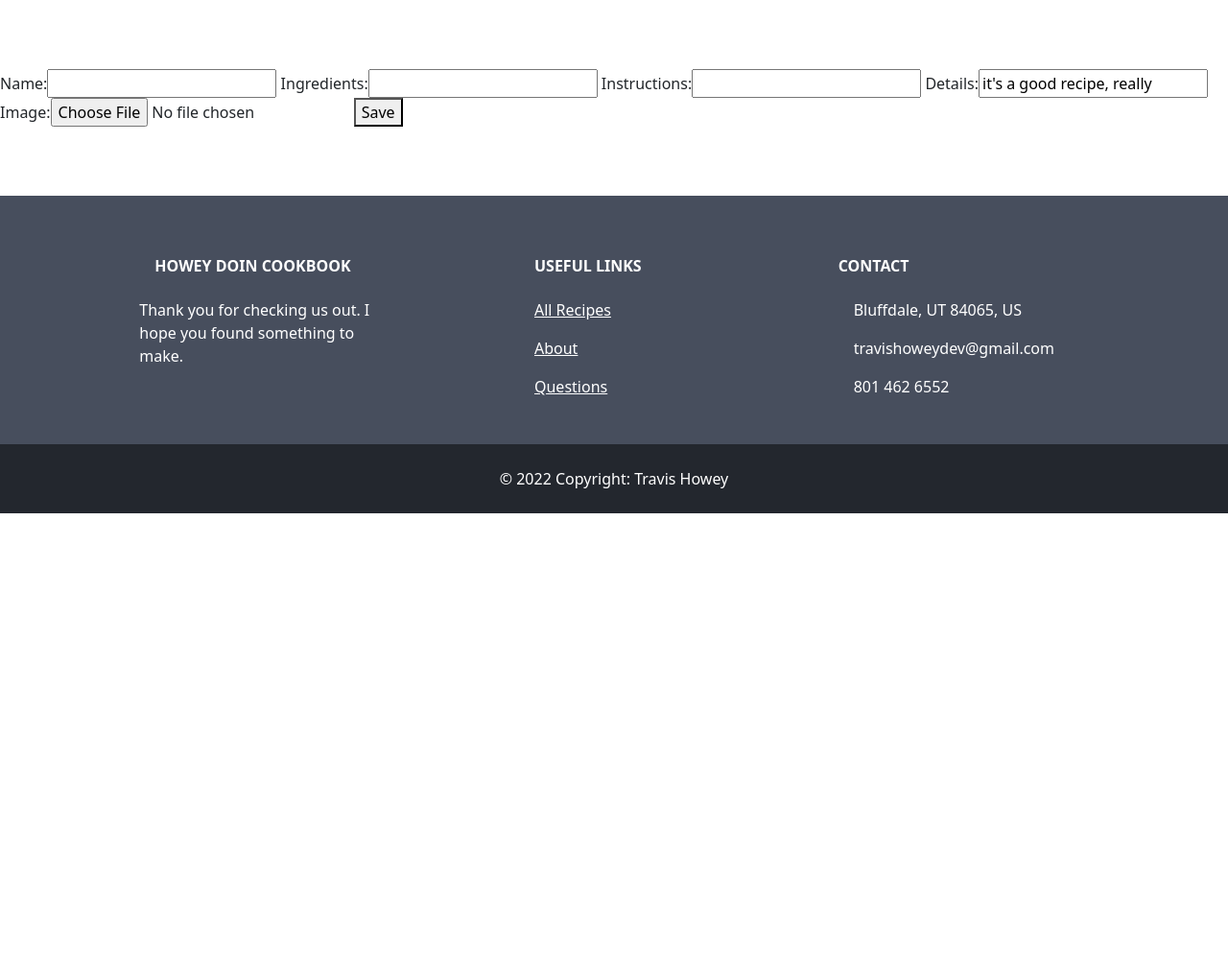
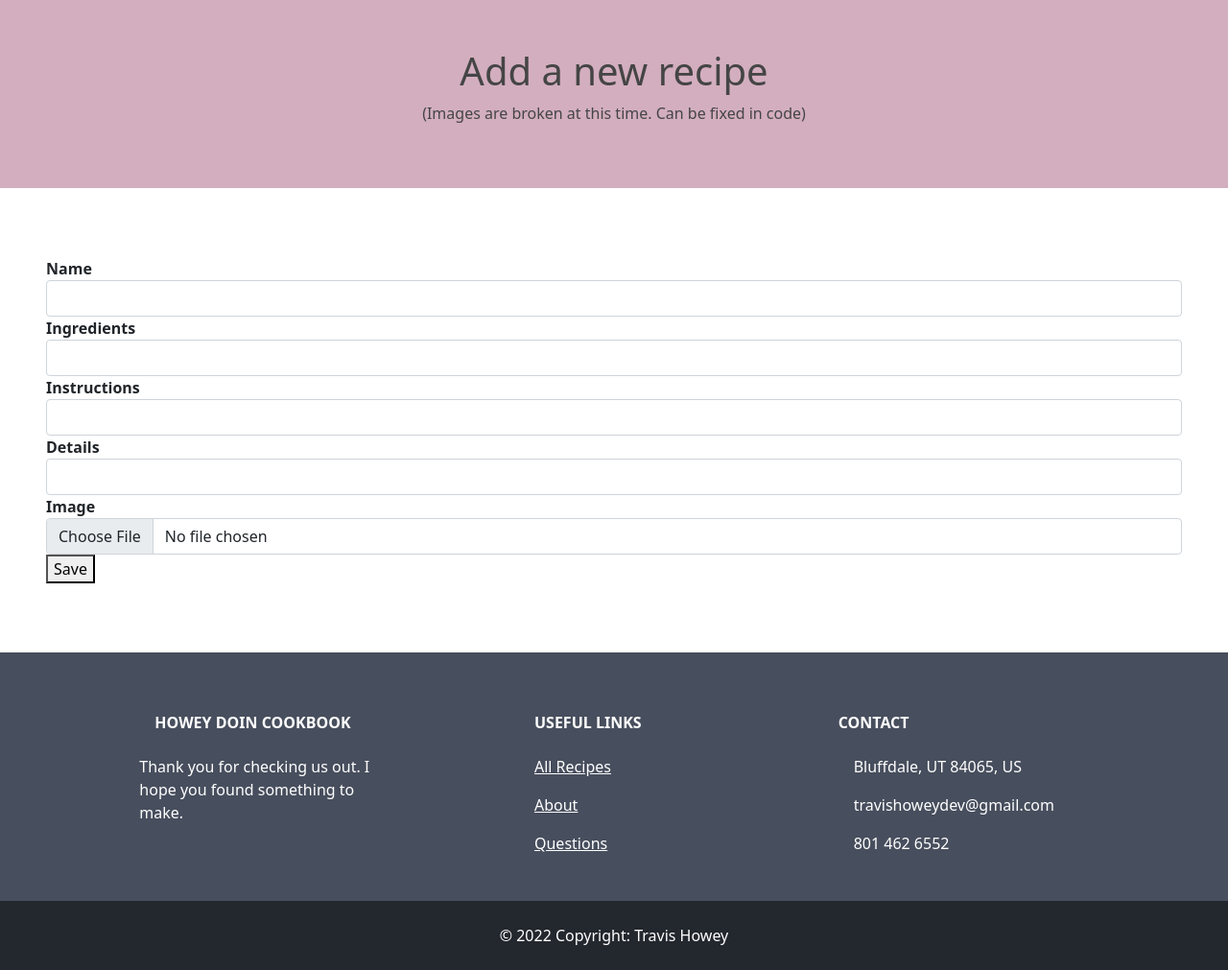
Before and after one commit to travishowey/cookbook, a Django app: page /home/add in a window 1280 px wide. Shown: the part 72-1083 px from the top of the page at 96% size. Before the commit the page ends 607 px from the top, so only its background shows below. Run offline with Django 3.2, Linux system fonts and the light colour scheme.

Commit message:
FINAL PUSH

```diff
--- a/mysite/howeydoin/static/howeydoin/style.css
+++ b/mysite/howeydoin/static/howeydoin/style.css
@@ -27,6 +27,10 @@ html {
   color: white!important
 }
 
+label {
+  font-weight: bold;
+}
+
 .column {
   float: left;
   width: 33.3%;
@@ -39,11 +43,12 @@ html {
   margin: 8px;
 }
 
+
 .about-section {
   padding: 50px;
   text-align: center;
-  background-color: #474e5d;
-  color: white;
+  background-color: #d3aebf;
+  color: #454545;
 }
 
 .container {
--- a/mysite/howeydoin/templates/howeydoin/about.html
+++ b/mysite/howeydoin/templates/howeydoin/about.html
@@ -6,7 +6,7 @@
     <meta name="viewport"
           content="width=device-width, user-scalable=no, initial-scale=1.0, maximum-scale=1.0, minimum-scale=1.0">
     <meta http-equiv="X-UA-Compatible" content="ie=edge">
-    <title>Document</title>
+    <title>About</title>
 </head>
 <body>
 {% block body %}
@@ -15,6 +15,7 @@
   <p>This website is a place to store and memorialize all family recipes from generation to generation</p>
 </div>
 
+<div class="pt-4">
 <h2 style="text-align:center">Credits:</h2>
 <div class="row">
   <div class="column">
@@ -53,6 +54,7 @@
     </div>
   </div>
 </div>
+</div>
 {% endblock %}
 </body>
 </html>
--- a/mysite/howeydoin/templates/howeydoin/base.html
+++ b/mysite/howeydoin/templates/howeydoin/base.html
@@ -2,8 +2,6 @@
 <!doctype html>
 <html lang="en">
 <head>
-
-    <title>Document</title>
     <link rel="stylesheet" href="{% static 'howeydoin/style.css' %}">
     <link href="https://cdn.jsdelivr.net/npm/bootstrap@5.1.3/dist/css/bootstrap.min.css" rel="stylesheet" integrity="sha384-1BmE4kWBq78iYhFldvKuhfTAU6auU8tT94WrHftjDbrCEXSU1oBoqyl2QvZ6jIW3" crossorigin="anonymous">
     <script src="https://cdn.jsdelivr.net/npm/bootstrap@5.1.3/dist/js/bootstrap.bundle.min.js" integrity="sha384-ka7Sk0Gln4gmtz2MlQnikT1wXgYsOg+OMhuP+IlRH9sENBO0LRn5q+8nbTov4+1p" crossorigin="anonymous"></script>
--- a/mysite/howeydoin/templates/howeydoin/download.html
+++ b/mysite/howeydoin/templates/howeydoin/download.html
@@ -5,10 +5,13 @@
     <meta name="viewport"
           content="width=device-width, user-scalable=no, initial-scale=1.0, maximum-scale=1.0, minimum-scale=1.0">
     <meta http-equiv="X-UA-Compatible" content="ie=edge">
-    <title>Document</title>
+    <title>CV</title>
 </head>
 <body>
+<br><br><br>
 <h1>{{ recipe.name }}</h1>
+<br>
+<hr>
 <br>
 <h2>{{ recipe.ingredients }}</h2>
 <br><br>
--- a/mysite/howeydoin/templates/howeydoin/item-form.html
+++ b/mysite/howeydoin/templates/howeydoin/item-form.html
@@ -7,15 +7,41 @@
     <meta name="viewport"
           content="width=device-width, user-scalable=no, initial-scale=1.0, maximum-scale=1.0, minimum-scale=1.0">
     <meta http-equiv="X-UA-Compatible" content="ie=edge">
-    <title>Document</title>
+    <title>New Recipe</title>
     <link rel="stylesheet" href="{% static 'home/style.css' %}">
 </head>
 <body>
 {% block body %}
+
+<div class="about-section">
+  <h1>Add a new recipe</h1>
+  <p>(Images are broken at this time. Can be fixed in code)</p>
+</div>
     <br><br><br>
-<form method="POST">
+<form method="POST" class="px-5">
     {% csrf_token %}
-    {{ form }}
+
+    <div class="form-group">
+        <label for="">Name</label>
+        <input type="text" class="form-control" id="name" name="name">
+    </div>
+    <div class="form-group">
+        <label for="">Ingredients</label>
+        <input type="text" class="form-control" id="ingredients" name="ingredients">
+    </div>
+    <div class="form-group">
+        <label for="">Instructions</label>
+        <input type="text" class="form-control" id="instructions" name="instructions">
+    </div>
+    <div class="form-group">
+        <label for="">Details</label>
+        <input type="text" class="form-control" id="details" name="details">
+    </div>
+    <div class="form-group">
+        <label for="">Image</label>
+        <input type="file" class="form-control" id="image" name="image">
+    </div>
+
     <button type="submit">Save</button>
 </form>
     <br><br><br>
--- a/mysite/howeydoin/templates/howeydoin/scripts.html
+++ /dev/null
@@ -1,5 +0,0 @@
-    {% load static %}
-    <script src="{% static 'js/jquery.min.js' %}"></script>
-      <script src="{% static 'js/popper.min.js' %}"></script>
-      <script src="{% static 'js/bootstrap.min.js' %}"></script>
-      <script src="{% static 'js/mdb.min.js' %}"></script>
```
Also changed, not shown: mysite/howeydoin/templates/howeydoin/allrecipes.html (+12 -7 lines), mysite/howeydoin/templates/howeydoin/detail.html (+11 -0 lines), mysite/howeydoin/templates/howeydoin/index.html (+11 -16 lines), mysite/howeydoin/templates/howeydoin/questions.html (+18 -4 lines), mysite/users/templates/users/login.html (+13 -2 lines), mysite/users/templates/users/logout.html (+7 -1 lines), mysite/users/templates/users/profile.html (+6 -3 lines), mysite/db.sqlite3.
